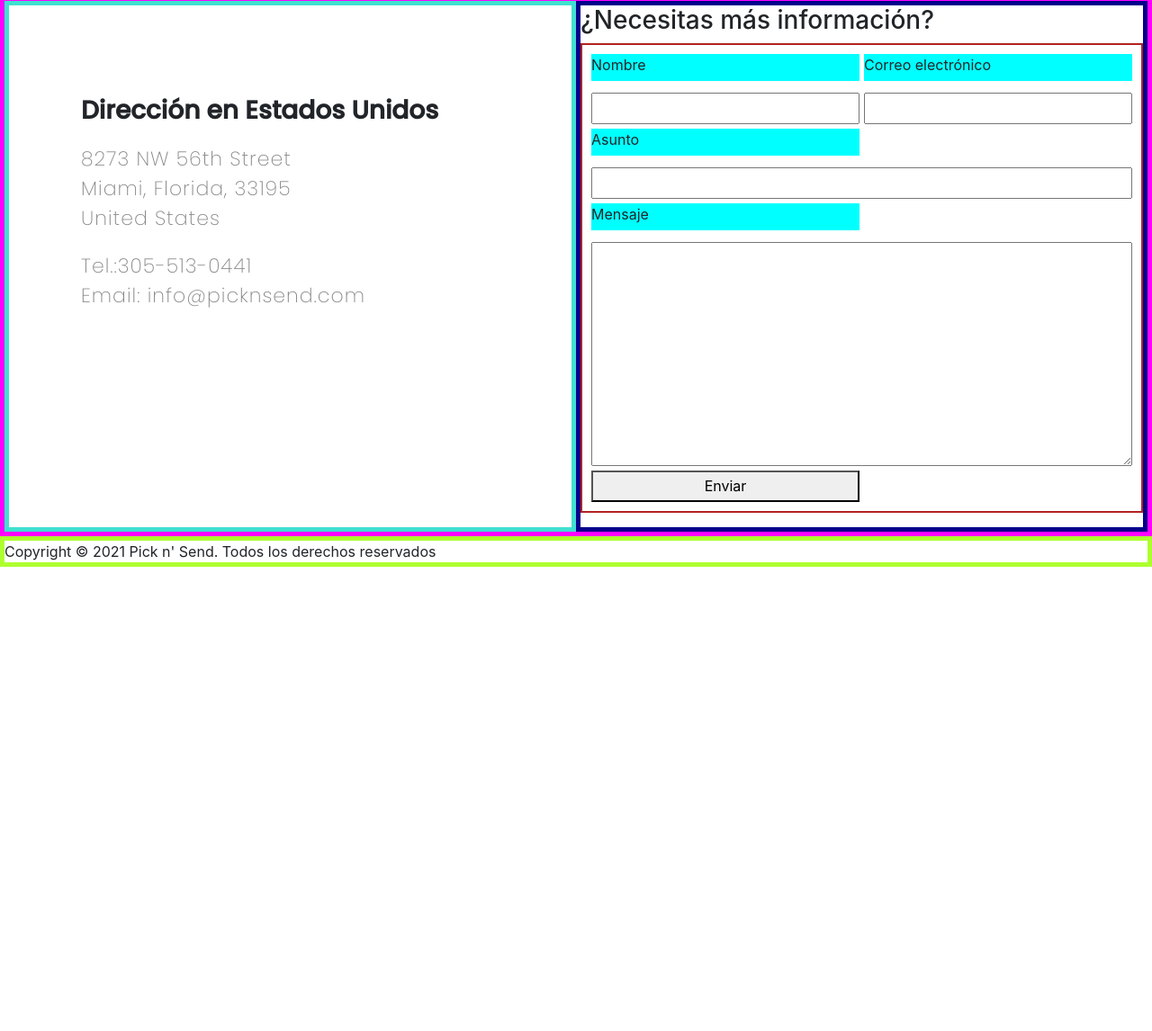
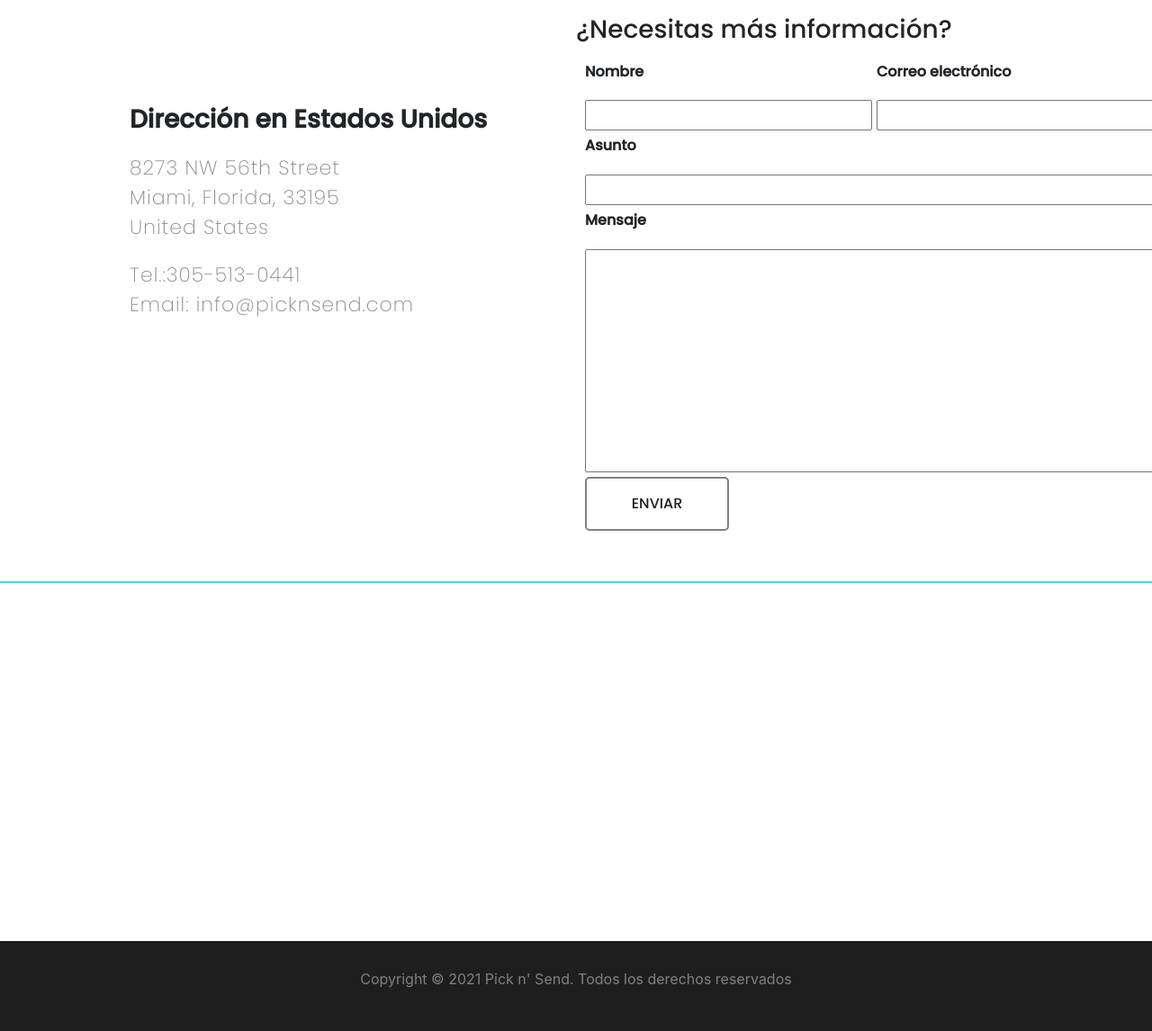
Before and after one commit to laromana/pick-n-send, a plain HTML site: page index.html in a window 1280 px wide. Shown: the part 1289-2435 px from the top of the page at 90% size. Before the commit the page ends 1919 px from the top, so only its background shows below. Drawn offline with nearby package versions, Linux system fonts and the light colour scheme.

Commit message:
Modified address and contact form styling

```diff
--- a/css/style.css
+++ b/css/style.css
@@ -56,7 +56,7 @@ a:visited {
 #sesion {
   background: var(--main-green);
   padding: 12px 15px;
-  border-radius: 3%;
+  border-radius: 5px;
   color: #fff;
 }
 
@@ -175,12 +175,16 @@ a:visited {
   font-family: "Poppins", sans-serif;
   font-size: 16px;
   text-transform: uppercase;
-  border-radius: 2%;
+  border-radius: 5px;
 }
 
 .paquete-banner button:hover {
   background: #74a500;
   transition: 0.5s;
+}
+
+.paquete-banner button:focus {
+  outline: 0;
 }
 
 #paquete-title {
@@ -213,14 +217,15 @@ a:visited {
 }
 
 .address-contact-form {
-  border: fuchsia solid 5px;
+  /* border: fuchsia solid 5px; */
   display: flex;
   width: 100%;
-  height: 600px;
+  height: 650px;
+  padding: 20px 5%;
 }
 
 .address {
-  border: turquoise solid 5px;
+  /* border: turquoise solid 5px; */
   width: 50%;
   height: 100%;
   padding-top: 100px;
@@ -241,14 +246,15 @@ a:visited {
 }
 
 .contact-form {
-  border: darkblue solid 5px;
+  font-family: var(--main-font-family);
+  /* border: darkblue solid 5px; */
   width: 50%;
   height: 100%;
   padding-top: 80 px;
 }
 
 .contact-form form {
-  border: solid 2px firebrick;
+  /* border: solid 2px firebrick; */
   width: 100%;
   height: 90%;
   display: grid;
@@ -258,7 +264,28 @@ a:visited {
 }
 
 .contact-form label {
-  background-color: aqua;
+  /* background-color: aqua; */
+  font-weight: bold;
+}
+
+#submit {
+  width: 160px;
+  height: 60px;
+  border: #808080 solid 2px;
+  background: #fff;
+  transition: 0.3s;
+  color: #1e1e1e;
+  font-family: "Poppins", sans-serif;
+  font-size: 16px;
+  text-transform: uppercase;
+  border-radius: 5px;
+}
+
+#submit:hover {
+  background: #74a500;
+  transition: 0.5s;
+  border: none;
+  color: #fff;
 }
 
 .contact-form #asunto {
@@ -270,7 +297,9 @@ a:visited {
 }
 
 footer {
-  border: greenyellow solid 5px;
+  height: 100px;
+  background: #1e1e1e;
+  color: #808080;
 }
 
 #logo {
@@ -316,3 +345,16 @@ footer {
   width: 100%;
   margin: 0 auto;
 }
+
+.map {
+  height: 400px;
+  border-top: turquoise solid 2px;
+}
+
+.footer-text {
+  display: flex;
+  justify-content: center;
+  align-items: center;
+  width: 100%;
+  height: 100%;
+}
--- a/index.html
+++ b/index.html
@@ -212,7 +212,9 @@
     </div>
     <div class="map"></div>
     <footer>
-      Copyright &copy; 2021 Pick n' Send. Todos los derechos reservados
+      <div class="footer-text">
+        <p>Copyright &copy; 2021 Pick n' Send. Todos los derechos reservados</p>
+      </div>
     </footer>
   </body>
 </html>
```
